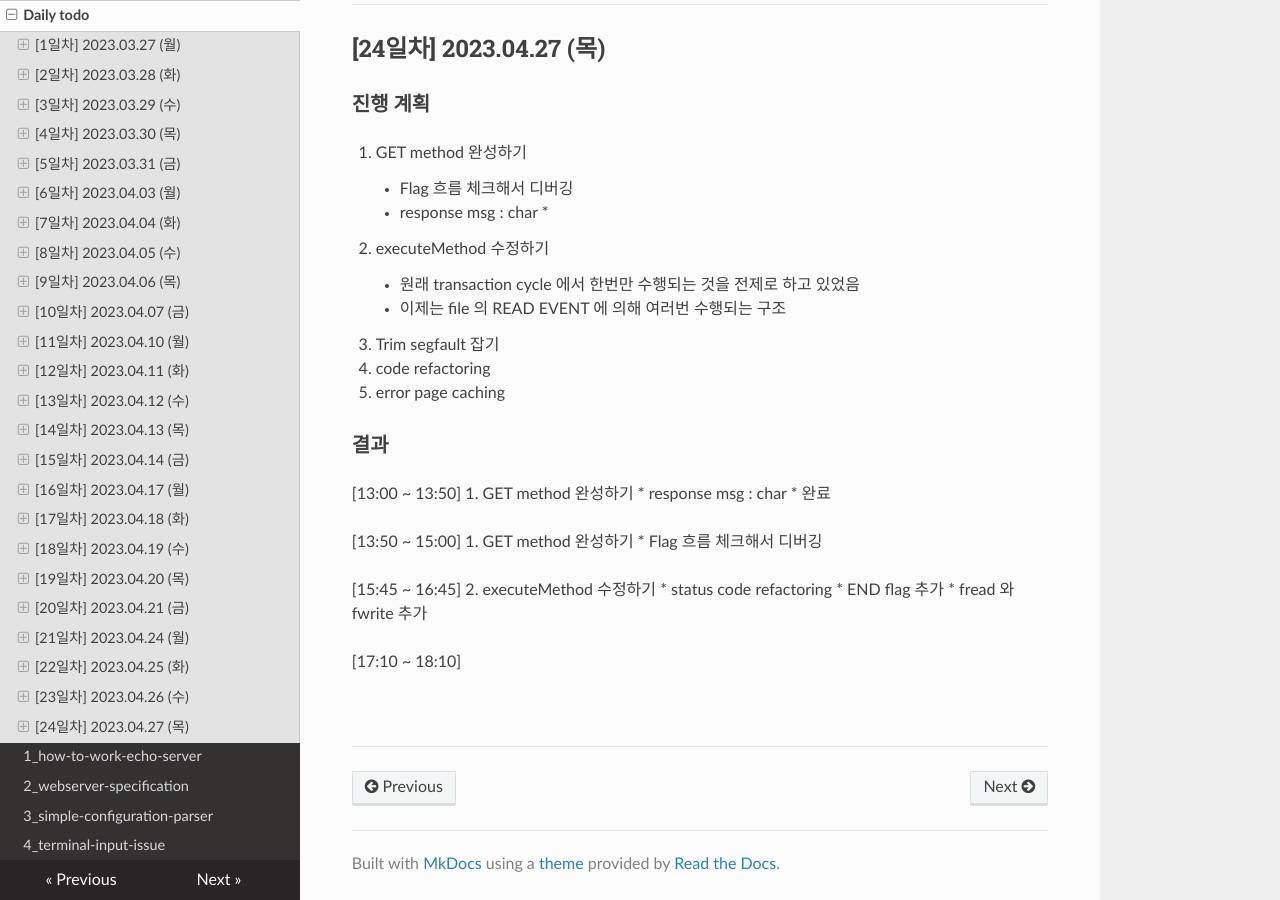
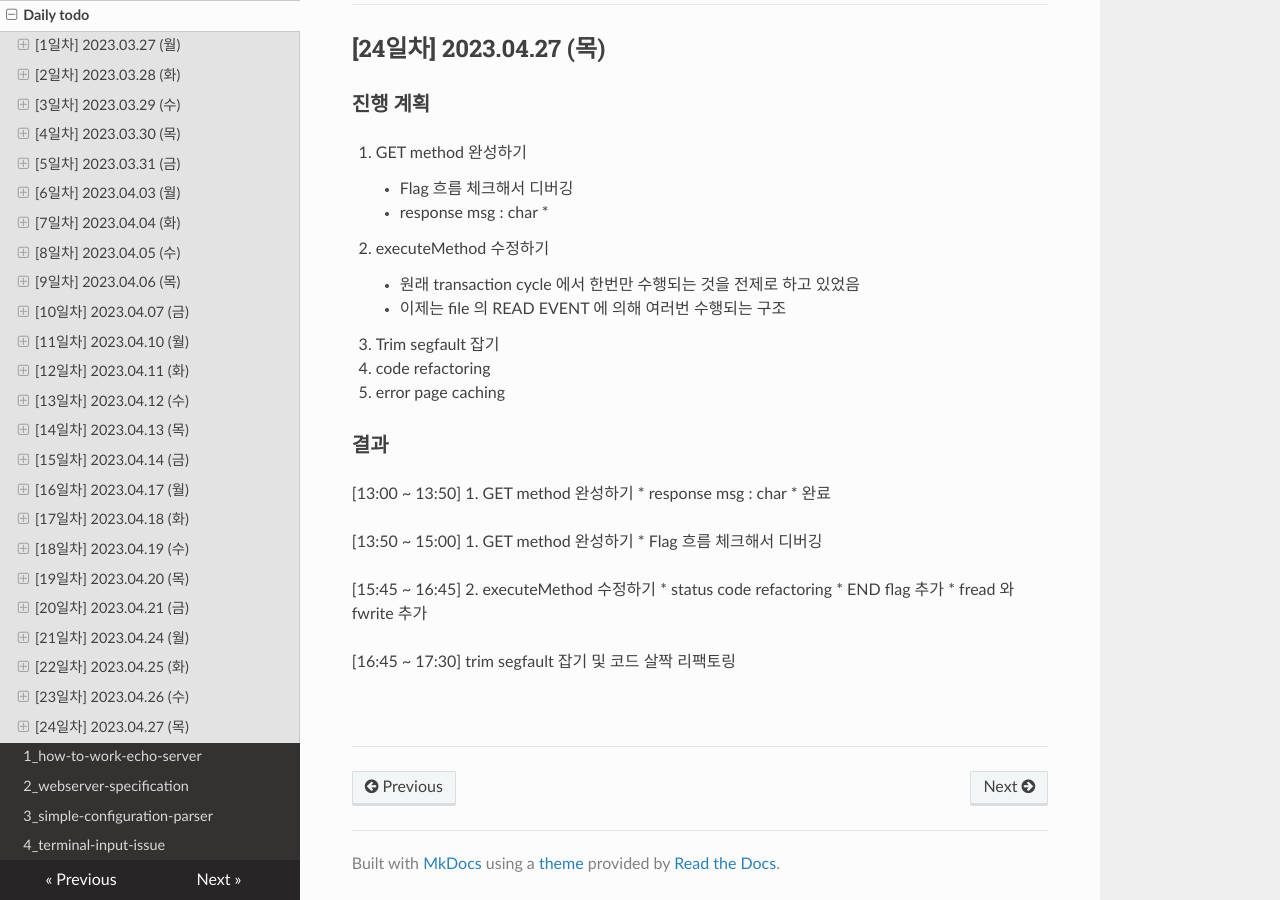
Before and after one commit to JaeHwan-s-WebServeClass/webserver-nginx, an MkDocs documentation site: the page built from docs/docs/til/0_daily-todo.md, in a window 1280 px wide and 900 px high, scrolled down 11284 px. Built offline with MkDocs 1.6.1, drawn with Linux system fonts in a browser that asks for light colours; nearby versions of some CDN libraries.

Commit message:
docs: doc

```diff
--- a/docs/docs/til/0_daily-todo.md
+++ b/docs/docs/til/0_daily-todo.md
@@ -495,7 +495,7 @@ recv, send 함수 앞/뒤로 SIGPIPE를 ignore 처리 && transaction 하나의 c
  * END flag 추가
  * fread 와 fwrite 추가
 
-[17:10 ~ 18:10]
+[16:45 ~ 17:30] trim segfault 잡기 및 코드 살짝 리팩토링
 
 
 <br>
```
